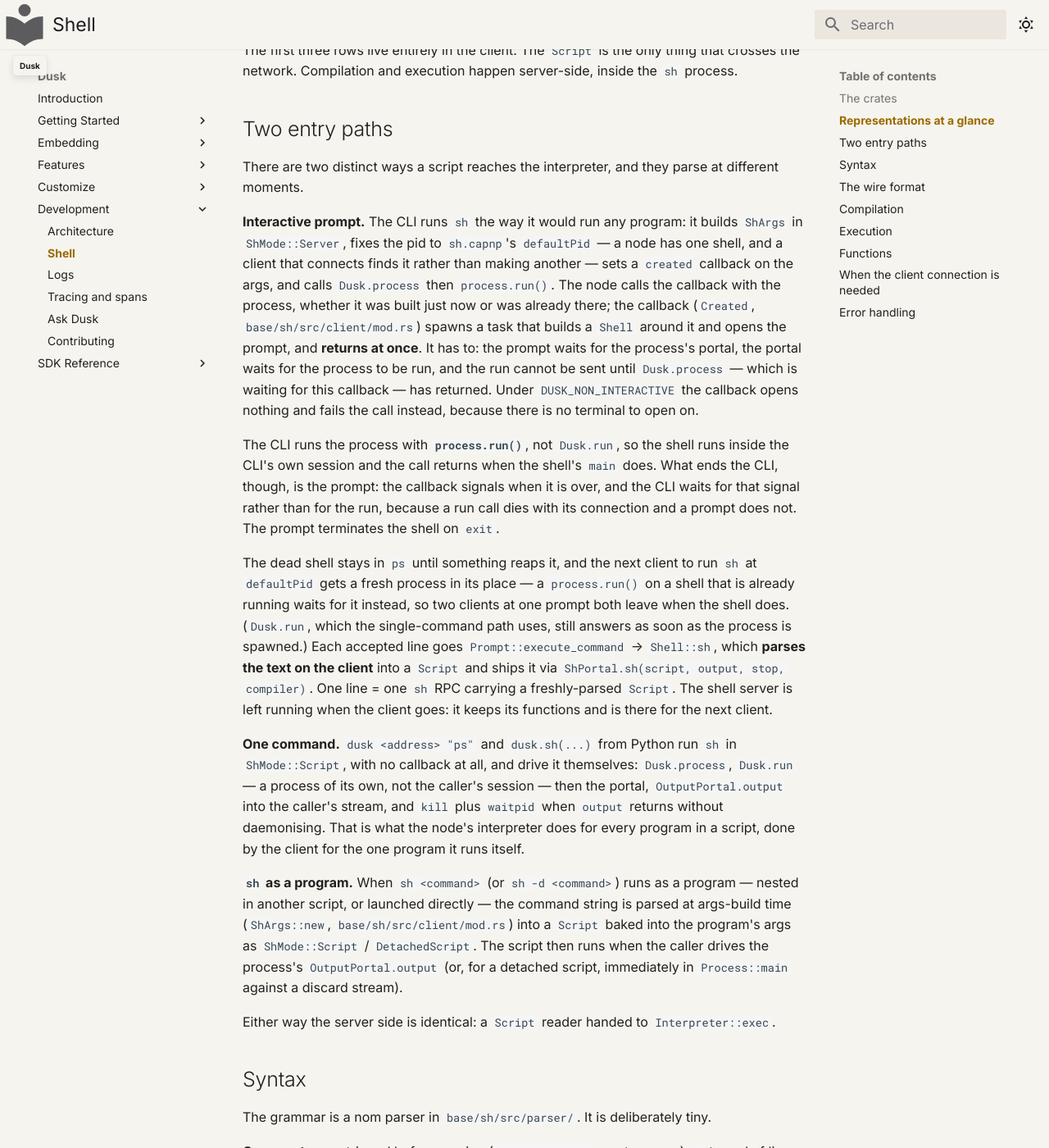
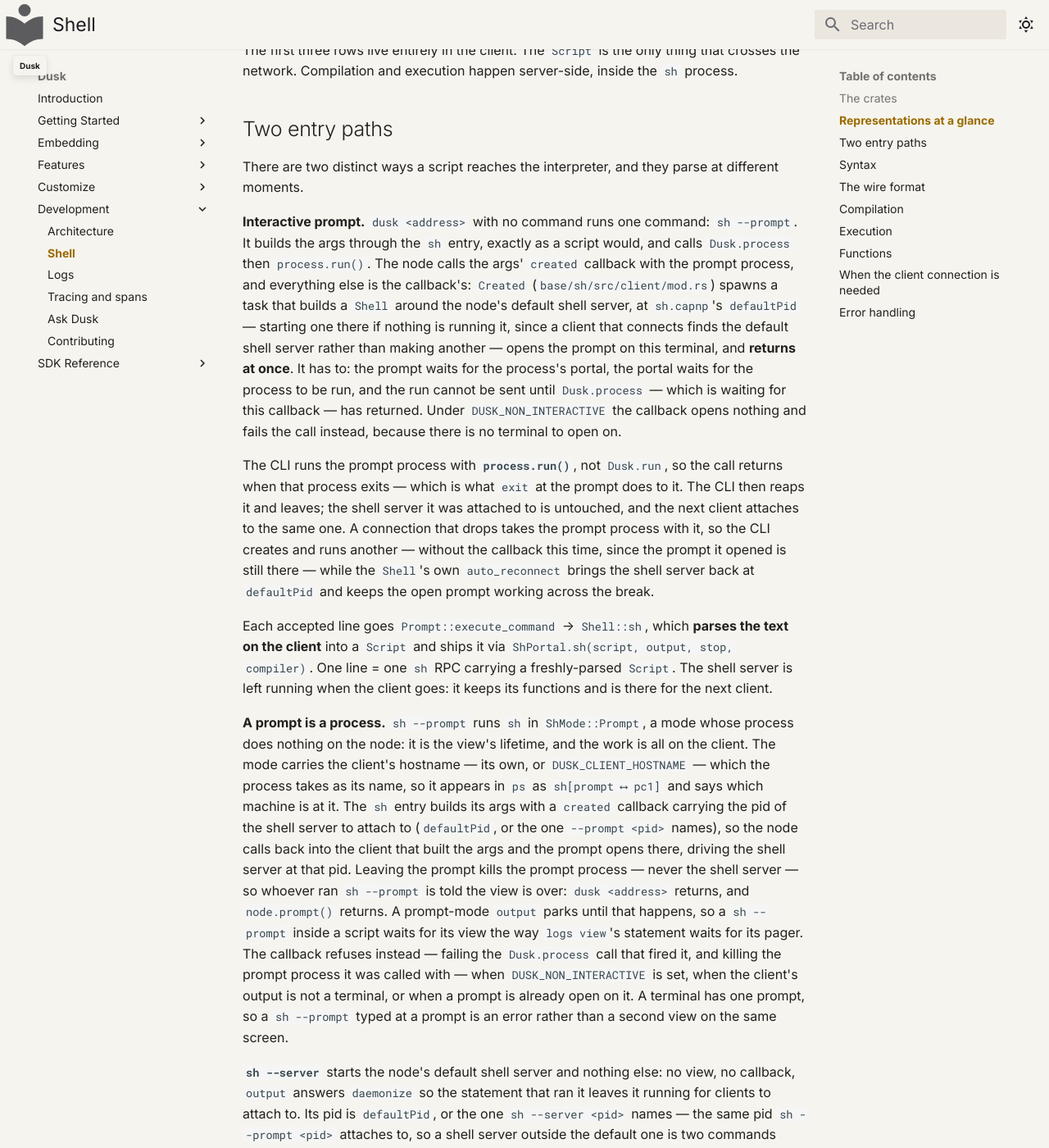
Before and after one commit to tomerze/dusk, an MkDocs documentation site: the page built from docs/docs/development/shell.md, in a window 1280 px wide and 1400 px high, scrolled down 1111 px. Shown: the whole window at 82% size. Built offline with MkDocs 1.6.1 and Material for MkDocs 9.7.7, drawn with Linux system fonts in a browser that asks for light colours; comment, search, counter and statistics services are not loaded; some of the changed text lies outside the part shown.

Commit message:
Update the docs for the shell sh --prompt opens
The shell feature page gains `sh --prompt`, `sh --prompt <pid>` and
`sh --server` in place of a bare `sh`, and says the prompt attaches to the
node's shell and leaves it running. The gateway page names `sh --prompt`
alongside `logs view` as a program that refuses to run under
`DUSK_NON_INTERACTIVE`. The shell development page traces the two processes a
prompt is, and what a dropped connection does to them.

```diff
--- a/docs/docs/development/shell.md
+++ b/docs/docs/development/shell.md
@@ -44,36 +44,59 @@ the `sh` process.
 There are two distinct ways a script reaches the interpreter, and they parse at
 different moments.
 
-**Interactive prompt.** The CLI runs `sh` the way it would run any program:
-it builds `ShArgs` in `ShMode::Server`, fixes the pid to `sh.capnp`'s
-`defaultPid` — a node has one shell, and a client that connects finds it rather
-than making another — sets a `created` callback on the args, and calls
-`Dusk.process` then `process.run()`. The node calls the callback with the
-process, whether it was built just now or was already there; the callback
-(`Created`, `base/sh/src/client/mod.rs`) spawns a task that builds a `Shell`
-around it and opens the prompt, and **returns at once**. It has to: the prompt
+**Interactive prompt.** `dusk <address>` with no command runs one command:
+`sh --prompt`. It builds the args through the `sh` entry, exactly as a script
+would, and calls `Dusk.process` then `process.run()`. The node calls the args'
+`created` callback with the prompt process, and everything else is the
+callback's: `Created` (`base/sh/src/client/mod.rs`) spawns a task that builds a
+`Shell` around the node's default shell server, at `sh.capnp`'s `defaultPid` —
+starting one there if nothing is running it, since a client that connects finds
+the default shell server rather than making another — opens the prompt on this terminal, and
+**returns at once**. It has to: the prompt
 waits for the process's portal, the portal waits for the process to be run, and
 the run cannot be sent until `Dusk.process` — which is waiting for this
 callback — has returned. Under `DUSK_NON_INTERACTIVE` the callback opens
 nothing and fails the call instead, because there is no terminal to open on.
 
-The CLI runs the process with **`process.run()`**, not `Dusk.run`, so the shell
-runs inside the CLI's own session and the call returns when the shell's `main`
-does. What ends the CLI, though, is the prompt: the callback signals when it is
-over, and the CLI waits for that signal rather than for the run, because a run
-call dies with its connection and a prompt does not. The prompt terminates the
-shell on `exit`.
+The CLI runs the prompt process with **`process.run()`**, not `Dusk.run`, so the
+call returns when that process exits — which is what `exit` at the prompt does
+to it. The CLI then reaps it and leaves; the shell server it was attached
+to is untouched, and the next client attaches to the same one. A connection that drops
+takes the prompt process with it, so the CLI creates and runs another — without
+the callback this time, since the prompt it opened is still there — while the
+`Shell`'s own `auto_reconnect` brings the shell server back at `defaultPid` and keeps
+the open prompt working across the break.
 
-The dead shell stays in `ps` until something reaps it, and the next client to
-run `sh` at `defaultPid` gets a fresh process in its place — a `process.run()`
-on a shell that is already running waits for it instead, so two clients at one
-prompt both leave when the shell does. (`Dusk.run`, which the single-command
-path uses, still answers as soon as the process is spawned.)
 Each accepted line goes `Prompt::execute_command` → `Shell::sh`, which **parses
 the text on the client** into a `Script` and ships it via
 `ShPortal.sh(script, output, stop, compiler)`. One line = one `sh` RPC carrying
 a freshly-parsed `Script`. The shell server is left running when the client
 goes: it keeps its functions and is there for the next client.
+
+**A prompt is a process.** `sh --prompt` runs `sh` in `ShMode::Prompt`, a mode
+whose process does nothing on the node: it is the view's lifetime, and the work
+is all on the client. The mode carries the client's hostname — its own, or
+`DUSK_CLIENT_HOSTNAME` — which the process takes as its name, so it appears in
+`ps` as `sh[prompt ⟷ pc1]` and says which machine is at it. The `sh` entry builds its args with a `created` callback
+carrying the pid of the shell server to attach to (`defaultPid`, or the one
+`--prompt <pid>` names), so the node calls back into the client that built the
+args and the prompt opens there, driving the shell server at that pid. Leaving
+the prompt kills the prompt process — never the shell server — so whoever ran
+`sh --prompt` is told the view is over: `dusk <address>` returns, and
+`node.prompt()` returns. A
+prompt-mode `output` parks until that happens, so a `sh --prompt` inside a
+script waits for its view the way `logs view`'s statement waits for its pager.
+The callback refuses instead — failing the `Dusk.process` call that fired it,
+and killing the prompt process it was called with — when `DUSK_NON_INTERACTIVE`
+is set, when the client's output is not a terminal, or when a prompt is already
+open on it. A terminal has one prompt, so a `sh --prompt` typed at a prompt is
+an error rather than a second view on the same screen.
+
+**`sh --server`** starts the node's default shell server and nothing else: no
+view, no callback, `output` answers `daemonize` so the statement that ran it
+leaves it running for clients to attach to. Its pid is `defaultPid`, or the one
+`sh --server <pid>` names — the same pid `sh --prompt <pid>` attaches to, so a
+shell server outside the default one is two commands rather than a special case.
 
 **One command.** `dusk <address> "ps"` and `dusk.sh(...)` from Python run `sh`
 in `ShMode::Script`, with no callback at all, and drive it themselves:
```
Also changed, not shown: docs/docs/features/gateway.md (+5 -4 lines), docs/docs/features/shell.md (+45 -0 lines).
